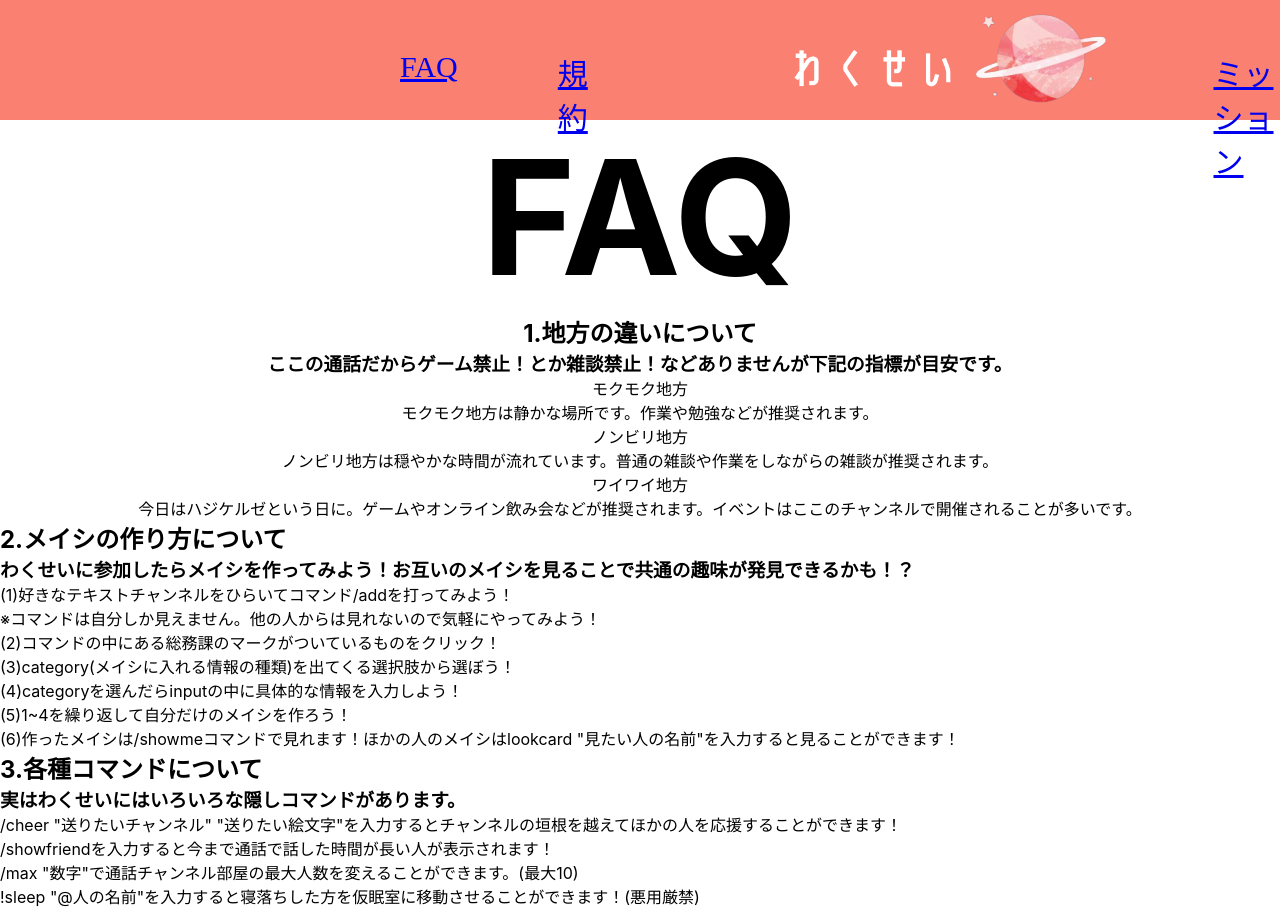
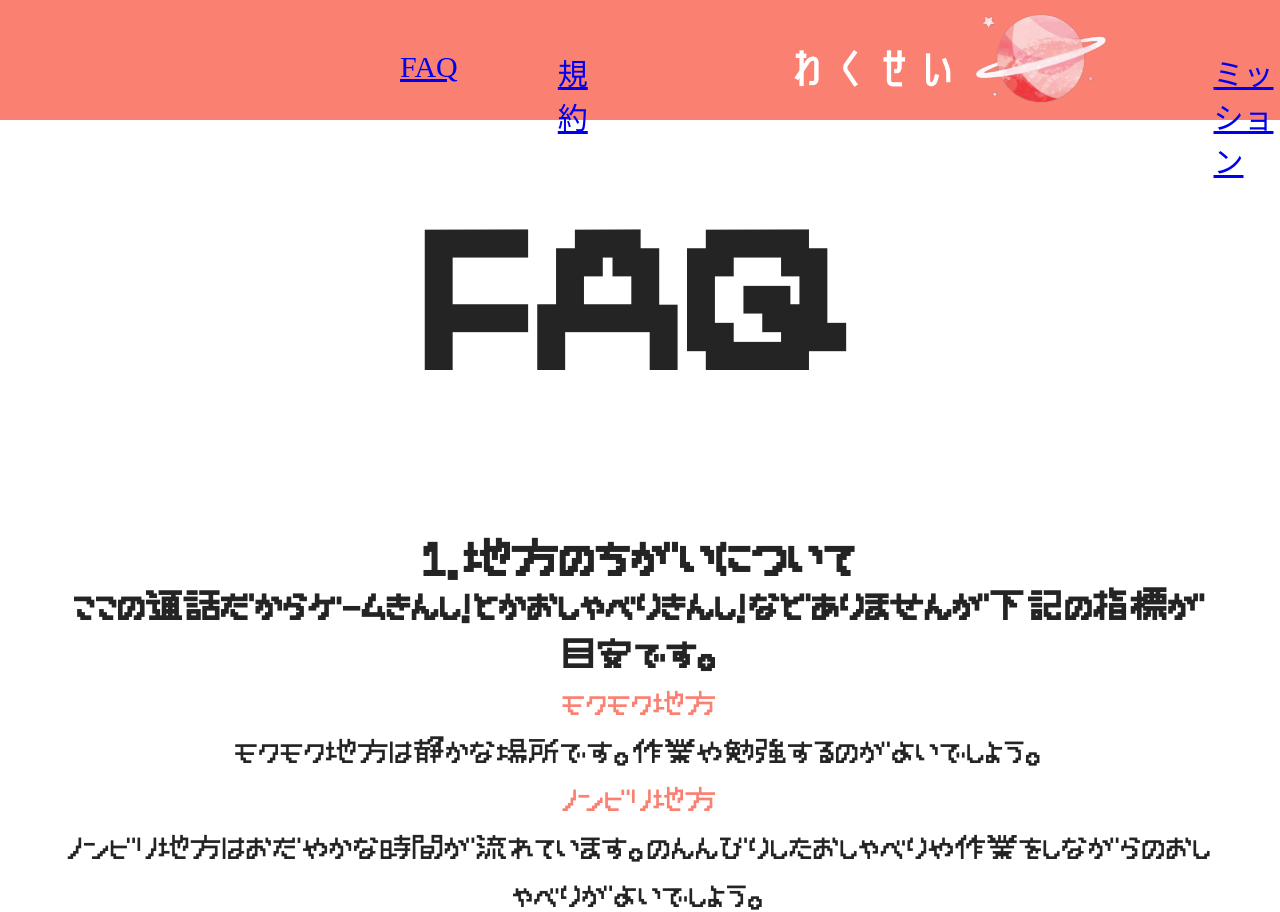
Before and after one commit to matsushimum/new-wakusei-web, a React (Create React App) app: page /FAQ in a window 1280 px wide. Shown: the top 912 px of the page. Built offline with nearby package versions, Linux system fonts and the light colour scheme.

Commit message:
微調整

```diff
--- a/src/App.css
+++ b/src/App.css
@@ -20,7 +20,6 @@ html,body{
     font-family:serif;
     margin-top:50px;
     margin-left:400px;
-
 }
 
 .headerKiyaku{
@@ -250,14 +249,212 @@ html,body{
 }
 
 /* ここからFAQ */
+ul{
+    list-style:none;
+}
+
 .FAQTitle{
-    font-size:10rem;
+    font-size:14rem;
     text-align:center;
+    font-family:"yurumoji";
+    color:rgb(36, 36, 36);
+    padding:4rem;
+}
+
+.spanColor{
+    color:#fa8072;
 }
 
 .question1{
+    font-size:2rem;
     text-align:center;
+    font-family:"yurumoji";
+    color:rgb(36, 36, 36);
+    padding:4rem;
+    line-height:3rem;
+    opacity:0;
 }
+
+.question1-fadeUp{
+    animation:fadeUpAnime 0.5s ease 0s forwards;
+}
+
+.question2{
+    font-size:2rem;
+    text-align:center;
+    font-family:"yurumoji";
+    color:rgb(36, 36, 36);
+    padding:4rem;
+    line-height:3rem;
+    opacity:0;
+}
+
+.question2-fadeUp{
+    animation:fadeUpAnime 0.5s ease 0s forwards;
+}
+
+.question3{
+    font-size:2rem;
+    text-align:center;
+    font-family:"yurumoji";
+    color:rgb(36, 36, 36);
+    padding:4rem;
+    line-height:3rem;
+    opacity:0;
+}
+
+.question3-fadeUp{
+    animation:fadeUpAnime 0.5s ease 0s forwards;
+}
+
+.question4{
+    font-size:2rem;
+    text-align:center;
+    font-family:"yurumoji";
+    color:rgb(36, 36, 36);
+    padding:4rem;
+    line-height:3rem;
+    opacity:0;
+}
+
+.question4-fadeUp{
+    animation:fadeUpAnime 0.5s ease 0s forwards;
+}
+
+.MissionTitle{
+    font-size:14rem;
+    text-align:center;
+    font-family:"yurumoji";
+    color:rgb(36, 36, 36);
+    padding:4rem;
+}
+
+.MissionContent1{
+    font-size:2rem;
+    text-align:center;
+    color:rgb(36, 36, 36);
+    padding:4rem;
+    line-height:3rem;
+    opacity:0;
+}
+
+.MissionContent1-fadeUp{
+    animation:fadeUpAnime 0.5s ease 0s forwards;
+}
+
+.MissionContent2{
+    font-size:2rem;
+    text-align:center;
+    color:rgb(36, 36, 36);
+    padding:4rem;
+    line-height:3rem;
+    opacity:0;
+}
+
+.MissionContent2-fadeUp{
+    animation:fadeUpAnime 0.5s ease 0s forwards;
+}
+
+
+.MissionContent3{
+    font-size:2rem;
+    text-align:center;
+    color:rgb(36, 36, 36);
+    padding:4rem;
+    line-height:3rem;
+    opacity:0;
+}
+
+.MissionContent3-fadeUp{
+    animation:fadeUpAnime 0.5s ease 0s forwards;
+}
+
+.MissionContent4{
+    font-size:2rem;
+    text-align:center;
+    font-family:"yurumoji";
+    color:rgb(36, 36, 36);
+    padding:4rem;
+    line-height:3rem;
+    opacity:0;
+}
+
+.MissionContent4-fadeUp{
+    animation:fadeUpAnime 0.5s ease 0s forwards;
+}
+
+.KiyakuTitle{
+    font-size:13rem;
+    text-align:center;
+    color:rgb(36, 36, 36);
+    padding:4rem;
+}
+
+.KiyakuSubTitle{
+    font-size:2rem;
+    text-align:center;
+    color:rgb(36, 36, 36);
+    padding:4rem;
+    line-height:3rem;
+}
+
+.KiyakuContent1{
+    font-size:2rem;
+    text-align:center;
+    color:rgb(36, 36, 36);
+    padding:4rem;
+    line-height:3rem;
+}
+
+.KiyakuContent2{
+    font-size:2rem;
+    text-align:center;
+    color:rgb(36, 36, 36);
+    padding:4rem;
+    line-height:3rem;
+}
+
+.KiyakuContent3{
+    font-size:2rem;
+    text-align:center;
+    color:rgb(36, 36, 36);
+    padding:4rem;
+    line-height:3rem;
+}
+
+.KiyakuContent4{
+    font-size:2rem;
+    text-align:center;
+    color:rgb(36, 36, 36);
+    padding:4rem;
+    line-height:3rem;
+}
+
+.KiyakuContent5{
+    font-size:2rem;
+    text-align:center;
+    color:rgb(36, 36, 36);
+    padding:4rem;
+    line-height:3rem;
+}
+
+.KiyakuContent6{
+    font-size:2rem;
+    text-align:center;
+    color:rgb(36, 36, 36);
+    padding:4rem;
+    line-height:3rem;
+}
+
+.ThatAll{
+    font-size:2rem;
+    text-align:center;
+    color:rgb(36, 36, 36);
+    padding:4rem;
+    line-height:3rem;
+}
+
+
 
 @keyframes fade {
     0%{
--- a/src/Component/FAQ/FAQMain.js
+++ b/src/Component/FAQ/FAQMain.js
@@ -1,48 +1,76 @@
 import React from "react";
 import {Link} from "react-router-dom";
+import {useState,useEffect} from 'react';
 
 const FAQMain = () =>{
+
+    const[scrollY,setScrollY] = useState(0);
+
+    const handleScroll = () =>[
+        setScrollY(window.scrollY)
+    ]
+
+    useEffect(()=>{
+        window.addEventListener('scroll',handleScroll);
+    },[])
+
+    if(scrollY>=200){
+        document.getElementById("question1").classList.add("question1-fadeUp");
+    }
+
+    if(scrollY>=600){
+        document.getElementById("question2").classList.add("question2-fadeUp");
+    }
+
+    if(scrollY>=900){
+        document.getElementById("question3").classList.add("question3-fadeUp");
+    }
+
+    if(scrollY>=1250){
+        document.getElementById("question4").classList.add("question4-fadeUp");
+    }
+
     return(
         <>
         <h1 className="FAQTitle">FAQ</h1>
-        <div className="question1">
-        <h2>1.地方の違いについて</h2>
-        <h3>ここの通話だからゲーム禁止！とか雑談禁止！などありませんが下記の指標が目安です。</h3>
+        <div className="question1" id="question1">
+        <h2>1.地方のちがいについて</h2>
+        <h3>ここの通話だからゲームきんし！とかおしゃべりきんし！などありませんが下記の指標が目安です。</h3>
         <ul>
-            <li>モクモク地方</li>
-            <p>モクモク地方は静かな場所です。作業や勉強などが推奨されます。</p>
-            <li>ノンビリ地方</li>
-            <p>ノンビリ地方は穏やかな時間が流れています。普通の雑談や作業をしながらの雑談が推奨されます。</p>
-            <li>ワイワイ地方</li>
-            <p>今日はハジケルゼという日に。ゲームやオンライン飲み会などが推奨されます。イベントはここのチャンネルで開催されることが多いです。</p>
+            <li className="spanColor">モクモク地方</li>
+            <p>モクモク地方は静かな場所です。作業や勉強するのがよいでしょう。</p>
+            <li className="spanColor">ノンビリ地方</li>
+            <p>ノンビリ地方はおだやかな時間が流れています。のんんびりしたおしゃべりや作業をしながらのおしゃべりがよいでしょう。</p>
+            <li className="spanColor">ワイワイ地方</li>
+            <p>今日はハジケルゼという日に。ゲームやオンライン飲み会などがひらかれることも。わくせいでのおまつりごとはこのチャンネルできまり！</p>
         </ul>
         </div>
-        <div className="question2">
+        <div className="question2" id="question2">
             <h2>2.メイシの作り方について</h2>
-            <h3>わくせいに参加したらメイシを作ってみよう！お互いのメイシを見ることで共通の趣味が発見できるかも！？</h3>
+            <h3>わくせいに参加したらメイシを作ってみよう！おたがいのメイシを見ることで共通のすきなことが発見できるかも！？</h3>
             <ul>
-                <li>(1)好きなテキストチャンネルをひらいてコマンド<span>/add</span>を打ってみよう！</li>
+                <li>(1)好きなテキストチャンネルをひらいてコマンド<span className="spanColor">/add</span>を打ってみよう！</li>
                 <p>※コマンドは自分しか見えません。他の人からは見れないので気軽にやってみよう！</p>
-                <li>(2)コマンドの中にある総務課のマークがついているものをクリック！</li>
-                <li>(3)category(メイシに入れる情報の種類)を出てくる選択肢から選ぼう！</li>
-                <li>(4)categoryを選んだらinputの中に具体的な情報を入力しよう！</li>
-                <li>(5)1~4を繰り返して自分だけのメイシを作ろう！</li>
-                <li>(6)作ったメイシは<span>/showme</span>コマンドで見れます！ほかの人のメイシは<span>lookcard "見たい人の名前"</span>を入力すると見ることができます！</li>
+                <li>(2)コマンドの中にあるそうむ課のマークがついているものをクリック！</li>
+                <li>(3)<span className="spanColor">category</span>を出てくるせんたくしから選ぼう！</li>
+                <li>(4)categoryを選んだら<span className="spanColor">input</span>の中に具体的なじょうほうを入力しよう！</li>
+                <li>(5)1~4をくり返して自分だけのメイシを作ろう！</li>
+                <li>(6)作ったメイシは<span className="spanColor">/showme</span>コマンドで見れます！ほかの人のメイシは<span className="spanColor">/lookcard "見たい人の名前"</span>を入力すると見ることができます！</li>
             </ul>
         </div>
-        <div className="question3">
+        <div className="question3" id="question3">
             <h2>3.各種コマンドについて</h2>
-            <h3>実はわくせいにはいろいろな隠しコマンドがあります。</h3>
+            <h3>実はわくせいにはいろいろなかくしコマンドがあります。</h3>
             <ul>
-                <li><span>/cheer "送りたいチャンネル" "送りたい絵文字"</span>を入力するとチャンネルの垣根を越えてほかの人を応援することができます！</li>
-                <li><span>/showfriend</span>を入力すると今まで通話で話した時間が長い人が表示されます！</li>
-                <li><span>/max "数字"</span>で通話チャンネル部屋の最大人数を変えることができます。(最大10)</li>
-                <li><span>!sleep "@人の名前"</span>を入力すると寝落ちした方を仮眠室に移動させることができます！(悪用厳禁)</li>
+                <li><span className="spanColor">/cheer "送りたいチャンネル" "送りたい絵文字"</span>を入力するとチャンネルの時空をこえてほかの人をおうえんすることができます！</li>
+                <li><span className="spanColor">/showfriend</span>を入力すると今まで通話で話した時間が長い人を見ることができます！</li>
+                <li><span className="spanColor">/max "数字"</span>で通話チャンネル部屋の最大人数を変えることができます。(最大10)</li>
+                <li><span className="spanColor">!sleep "@人の名前"</span>を入力するとねてしまった方をかみんしつに運ぶことができます！(悪用ダメ)</li>
             </ul>
         </div>
-        <div className="question4">
+        <div className="question4" id="question4">
             <h2>4.その他お問い合わせについて</h2>
-            <h3>わくせいサーバーにおける「けいじばん」カテゴリの「お問い合わせ」からお問い合わせください！</h3>
+            <h3>わくせいサーバーに行って<span className="spanColor">けいじばん</span>カテゴリの<span className="spanColor">お問い合わせ</span>からお問い合わせください！</h3>
         </div>
         <div><Link to="/">Homeに戻る</Link></div>
         </>
--- a/src/Component/Kiyaku/KiyakuMain.js
+++ b/src/Component/Kiyaku/KiyakuMain.js
@@ -4,10 +4,13 @@ import {Link} from "react-router-dom";
 const KiyakuMain = () =>{
     return(
         <>
-        <h1>サーバー利用規約</h1>
-        <p>この利用規約（以下、「本規約」といいます。）は、Discordサーバー「わくせい」（以下、「当サーバー」といいます。）がDiscord上で提供するサービス（以下、「本サービス」といいます。）の利用条件を定めるものです。ユーザーの皆さま（以下、「ユーザー」といいます。）には、本規約に従って、本サービスをご利用いただきます。</p>
+        <h1 className="KiyakuTitle">サーバー利用規約</h1>
+        <p className="KiyakuSubTitle">この利用規約（以下、「本規約」といいます。）は、Discordサーバー「わくせい」（以下、「当サーバー」といいます。）がDiscord上で提供するサービス（以下、「本サービス」といいます。）の利用条件を定めるものです。ユーザーの皆さま（以下、「ユーザー」といいます。）には、本規約に従って、本サービスをご利用いただきます。</p>
+        <div className="KiyakuContent1">
         <h2>第1条（適用）</h2>
         <p>本規約は、ユーザーと当サーバーとの間の本サービスの利用に関わる一切の関係に適用されるものとします。 当サーバーは本サービスに関し、本規約のほか、ご利用にあたってのルール等、各種の定め（以下、「個別規定」といいます。）をすることがあります。これら個別規定はその名称のいかんに関わらず、本規約の一部を構成するものとします。 本規約の規定が前条の個別規定の規定と矛盾する場合には、個別規定において特段の定めなき限り、個別規定の規定が優先されるものとします。</p>
+        </div>
+        <div className="KiyakuContent2">
         <h2>第2条（禁止事項）</h2>
         <p>ユーザーは、本サービスの利用にあたり、以下の行為をしてはなりません。</p>
         <ul>
@@ -26,6 +29,8 @@ const KiyakuMain = () =>{
             <li>当サーバーのサービスに関連して、反社会的勢力に対して直接または間接に利益を供与する行為</li>
             <li>その他、当サーバーが不適切と判断する行為</li>
         </ul>
+        </div>
+        <div className="KiyakuContent3">
         <h2>第3条（利用制限および登録抹消）</h2>
         <p>当サーバーは、ユーザーが以下のいずれかに該当する場合には、事前の通知なく、ユーザーに対して、本サービスの全部もしくは一部の利用を制限し、またはユーザーとしての登録を抹消することができるものとします。</p>
         <ul>
@@ -34,8 +39,12 @@ const KiyakuMain = () =>{
             <li>その他、当サーバーが本サービスの利用を適当でないと判断した場合</li>
         </ul>
         <p>当サーバーは、本条に基づき当サーバーが行った行為によりユーザーに生じた損害について、一切の責任を負いません。</p>
+        </div>
+        <div className="KiyakuContent4">
         <h2>第4条（保証の否認および免責事項）</h2>
         <p>当サーバーは、本サービスに事実上または法律上の瑕疵（安全性、信頼性、正確性、完全性、有効性、特定の目的への適合性、セキュリティなどに関する欠陥、エラーやバグ、権利侵害などを含みます。）がないことを明示的にも黙示的にも保証しておりません。 当サーバーは、本サービスに起因してユーザーに生じたあらゆる損害について、一切の責任を負いません。 当サーバーは、本サービスに関して、ユーザーと他のユーザーまたは第三者との間において生じた取引、連絡または紛争等について一切責任を負いません。</p>
+        </div>
+        <div className="KiyakuContent5">
         <h2>第5条（利用規約の変更）</h2>
         <p>当サーバーは以下の場合には、ユーザーの個別の同意を要せず、本規約を変更することができるものとします。</p>
         <ul>
@@ -43,9 +52,12 @@ const KiyakuMain = () =>{
             <li>本規約の変更が本サービス利用契約の目的に反せず、かつ、変更の必要性、変更後の内容の相当性その他の変更に係る事情に照らして合理的なものであるとき。</li>
         </ul>
         <p>当サーバーはユーザーに対し、前項による本規約の変更にあたり、事前に、本規約を変更する旨及び変更後の本規約の内容並びにその効力発生時期を通知します。</p>
+        </div>
+        <div className="KiyakuContent6">
         <h2>第6条（準拠法）</h2>
         <p>本規約の解釈にあたっては、日本法を準拠法とします。</p>
-        <p>以上</p>
+        </div>
+        <p className="ThatAll">以上</p>
         <div><Link to="/">Homeに戻る</Link></div>
         </>
     )
--- a/src/Component/Mission/MissionMain.js
+++ b/src/Component/Mission/MissionMain.js
@@ -1,21 +1,53 @@
 import React from 'react';
 import {Link} from "react-router-dom";
+import {useState,useEffect} from 'react';
 
 const MissionMain = () =>{
+
+    const[scrollY,setScrollY] = useState(0);
+
+    const handleScroll = () =>[
+        setScrollY(window.scrollY)
+    ]
+
+    useEffect(()=>{
+        window.addEventListener('scroll',handleScroll);
+    },[])
+
+    if(scrollY>=200){
+        document.getElementById("MissionContent1").classList.add("MissionContent1-fadeUp");
+    }
+    if(scrollY>=400){
+        document.getElementById("MissionContent2").classList.add("MissionContent2-fadeUp");
+    }
+    if(scrollY>=800){
+        document.getElementById("MissionContent3").classList.add("MissionContent3-fadeUp");
+    }
+    if(scrollY>=1200){
+        document.getElementById("MissionContent4").classList.add("MissionContent4-fadeUp");
+    }
+
+
     return(
         <>
-        <h1>わくせいのミッション</h1>
-        <h2>わくせいは、カジュアルな話題を中心に活動しているコミュニティですが、同時に多様性や相互尊重も重要な価値観の一つとして掲げています。</h2>
-        <h3>この星では、日常生活の中での些細な話題から、社会的な問題や時事まで、あらゆるトピックについて自由に話し合うことができます。しかし、いかなる場合でもお互いを尊重することが求められ、個人的攻撃や不適切な発言をすることは許容されません。</h3>
-        <h2>わくせいのミッションは、文化的、言語的、宗教的な背景に関係なく、人々が互いに尊重し、協力することができる理想的なオンラインコミュニティを構築することです。</h2>
-        <h3>インターネット上でのコミュニケーションは、時に匿名性や距離感の欠如などの要因から、現実世界では起こりにくいトラブルが生じることがあります。</h3>
-        <h3>例えば、オンラインでの誹謗中傷や嫌がらせが顕著な問題として挙げられます。匿名性を利用して、自分の本名や素性を隠したまま、他人を攻撃することが出来るため、特にSNS上での誹謗中傷は深刻な社会問題となっています。</h3>
-        <h2>わくせいは、いかなる形の攻撃や差別も許容しません。私たちは、全ての人が尊重され、平等に扱われることを信じています。</h2>
-        <h3>わくせいは、人種、性別、性的指向、宗教、年齢、障害の有無などに関わらず、全ての人を歓迎します。私たちは相互尊重と協力によって、より良いコミュニティを作り上げることができます。全てのメンバーにとって安全な環境を提供するために、私たちは常に努力しています。</h3>
-        <h3>また、この星は誰もが自分らしくいられる場所であり、誰でも自由に参加することができ、また、脱退することができます。自分に合わなくなったと感じた場合には、いつでも離れることができます。</h3>
+        <h1 className="MissionTitle">わくせいのミッション</h1>
+        <div className="MissionContent1" id="MissionContent1">
+        <h2>わくせいは、カジュアルな話題を中心に活動しているコミュニティですが、<br />同時に多様性や相互尊重も重要な価値観の一つとして掲げています。</h2>
+        <h3>この星では、日常生活の中での些細な話題から、社会的な問題や時事まで、あらゆるトピックについて<br />自由に話し合うことができます。しかし、いかなる場合でもお互いを尊重することが求められ、<br />個人的攻撃や不適切な発言をすることは許容されません。</h3>
+        </div>
+        <div className="MissionContent2" id="MissionContent2">
+        <h2>わくせいのミッションは、文化的、言語的、宗教的な背景に関係なく、<br />人々が互いに尊重し、協力することができる<br />理想的なオンラインコミュニティを構築することです。</h2>
+        <h3>インターネット上でのコミュニケーションは、時に匿名性や距離感の欠如などの要因から、<br />現実世界では起こりにくいトラブルが生じることがあります。</h3>
+        <h3>例えば、オンラインでの誹謗中傷や嫌がらせが顕著な問題として挙げられます。<br />匿名性を利用して、自分の本名や素性を隠したまま、他人を攻撃することが出来るため、<br />特にSNS上での誹謗中傷は深刻な社会問題となっています。</h3>
+        </div>
+        <div className="MissionContent3" id="MissionContent3">
+        <h2>わくせいは、いかなる形の攻撃や差別も許容しません。<br />私たちは、全ての人が尊重され、平等に扱われることを信じています。</h2>
+        <h3>わくせいは、人種、性別、性的指向、宗教、年齢、障害の有無などに関わらず、全ての人を歓迎します。私たちは相互尊重と協力によって、より良いコミュニティを作り上げることができます。<br />全てのメンバーにとって安全な環境を提供するために、私たちは常に努力しています。</h3>
+        <h3>また、この星は誰もが自分らしくいられる場所であり、<br />誰でも自由に参加することができ、また、脱退することができます。自分に合わなくなったと感じた場合には、いつでも離れることができます。</h3>
         <h3>何か困ったことや気になることがあればいつでも気軽にお問い合わせ下さい。</h3>
         <h3>これから先もわくせいと共にあらんことを。</h3>
-        <h3>May the WAKUSEI be with you …</h3>
+        </div>
+        <h3 className="MissionContent4" id="MissionContent4">May the WAKUSEI be with you …</h3>
         <div><Link to="/">Homeに戻る</Link></div>
         </>
     )
```
